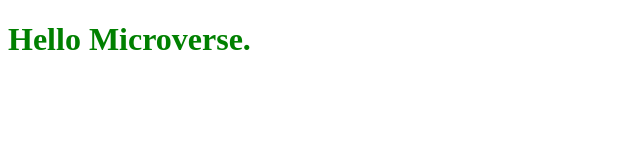
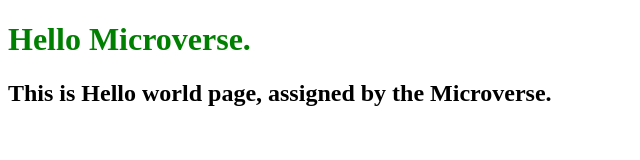
Before and after one commit to Nizamuddin4493/Hello-World, a website: page index.html in a window 1280 px wide. Shown: the whole page, without its empty margins (0-640 px from the left). Drawn offline with Linux system fonts and the light colour scheme.

Commit message:
description to page.

```diff
--- a/index.html
+++ b/index.html
@@ -9,5 +9,6 @@
 </head>
 <body>
     <h1>Hello Microverse.</h1>
+    <h2>This is Hello world page, assigned by the Microverse.</h2>
 </body>
 </html>
```
